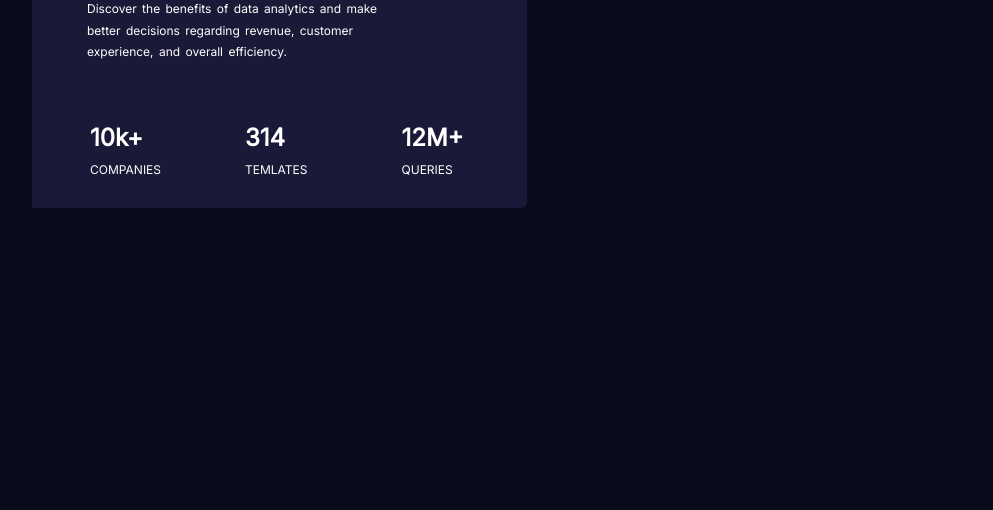
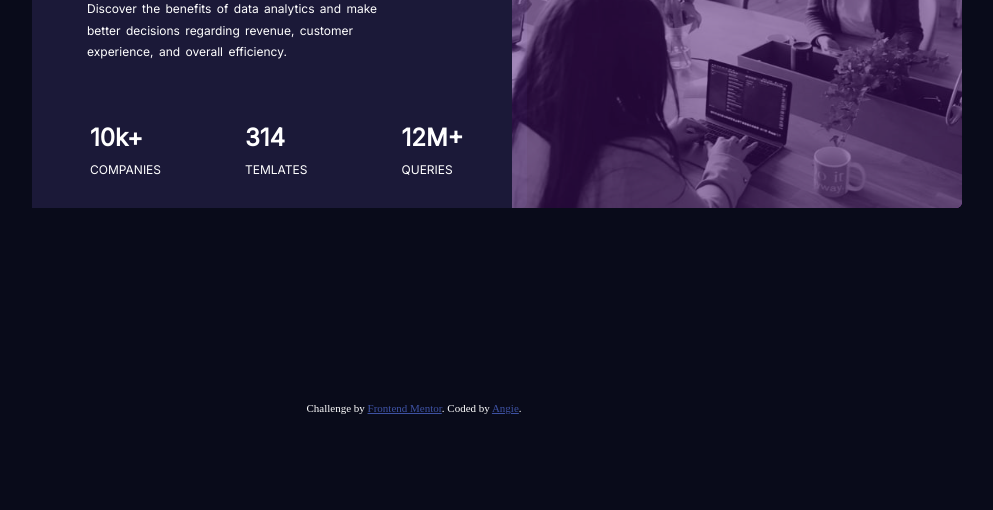
Before and after one commit to Cookietreat/stat-preview-card, a plain HTML site: page index.html in a window 1280 px wide. Shown: the part 290-800 px from the top of the page, without its empty margins (226-1219 px from the left). Drawn offline with Linux system fonts and the light colour scheme; the site is published under a folder, as on GitHub Pages, so addresses that start at the root find nothing.

Commit message:
update index.html

```diff
--- a/index.html
+++ b/index.html
@@ -124,7 +124,7 @@
 </div>
 </div>
 <div class="rightSide">
-  <img src="/images/image-header-desktop.jpg" alt="picture">
+  <img src="./images/image-header-desktop.jpg" alt="picture">
 </div>
 
   <div class="attribution" style="color: white;">
```
